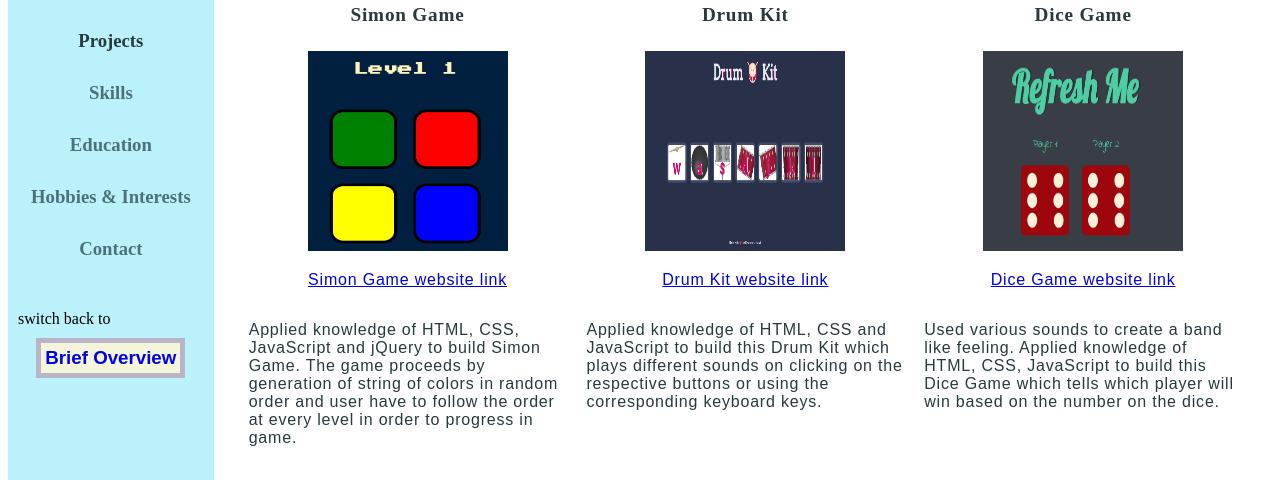
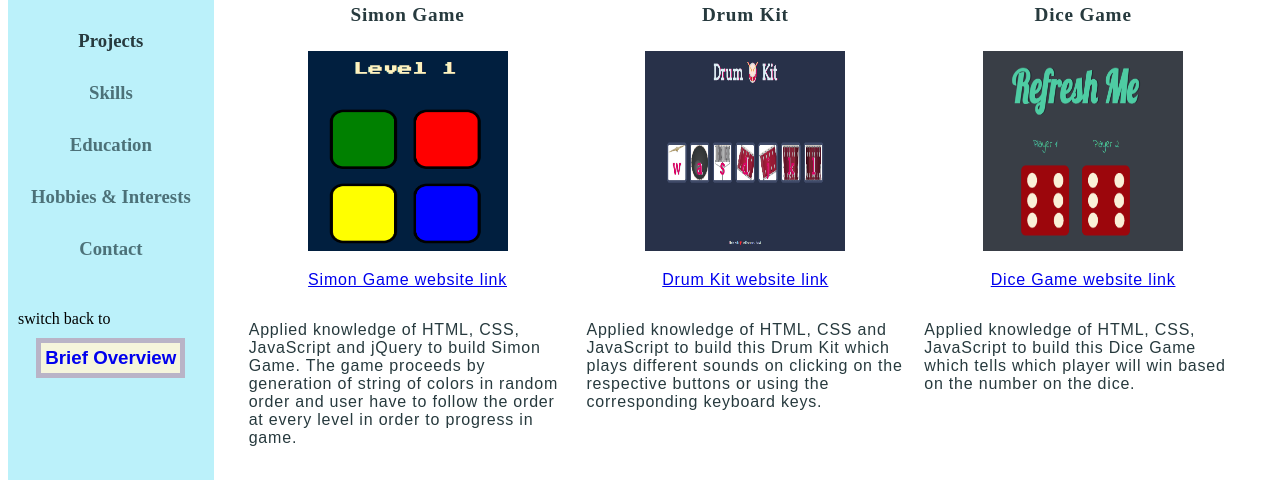
Before and after one commit to dewanshubaijal/dewanshubaijal, a plain HTML site: page resume elements/projects.html in a window 1280 px wide. Shown: the part 190-670 px from the top of the page. Drawn offline with Linux system fonts and the light colour scheme.

Commit message:
projects.html

```diff
--- a/resume elements/projects.html
+++ b/resume elements/projects.html
@@ -165,7 +165,7 @@
             </div>
             <div class="project-information">
               <p>
-                Used various sounds to create a band like feeling. Applied knowledge of HTML, CSS, JavaScript to build this Dice Game which tells which player will win based on the number on the dice.
+                Applied knowledge of HTML, CSS, JavaScript to build this Dice Game which tells which player will win based on the number on the dice.
               </p>
             </div>
           </div>
```
